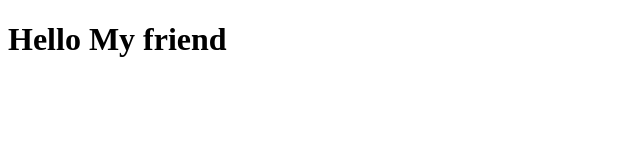
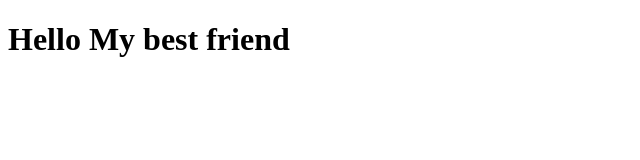
Before and after one commit to webdeveloper20/myfriend, a plain HTML site: page index.html in a window 1280 px wide. Shown: the whole page, without its empty margins (0-640 px from the left). Drawn offline with Linux system fonts and the light colour scheme.

Commit message:
my best friend

```diff
--- a/index.html
+++ b/index.html
@@ -7,6 +7,6 @@
     <title>MyFriends</title>
 </head>
 <body>
-    <h1>Hello My friend</h1>
+    <h1>Hello My best friend</h1>
 </body>
 </html>
```
